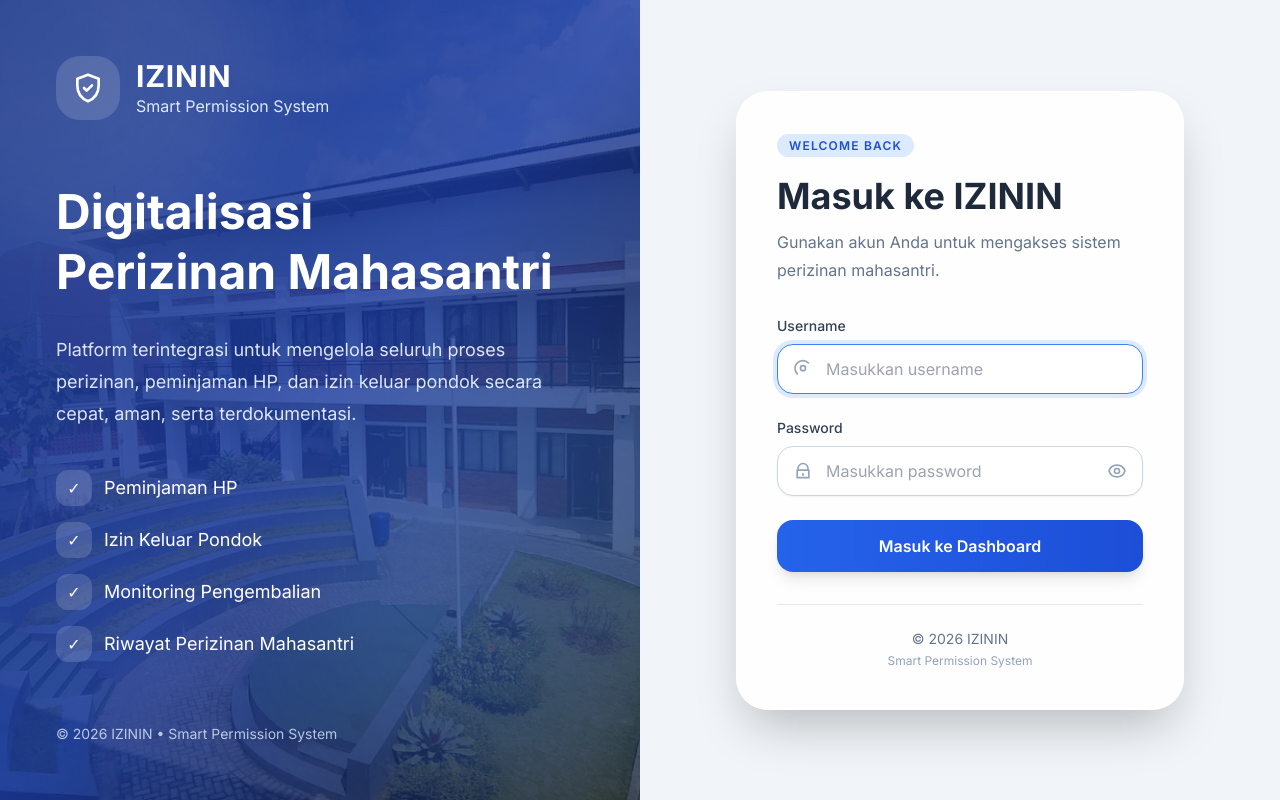
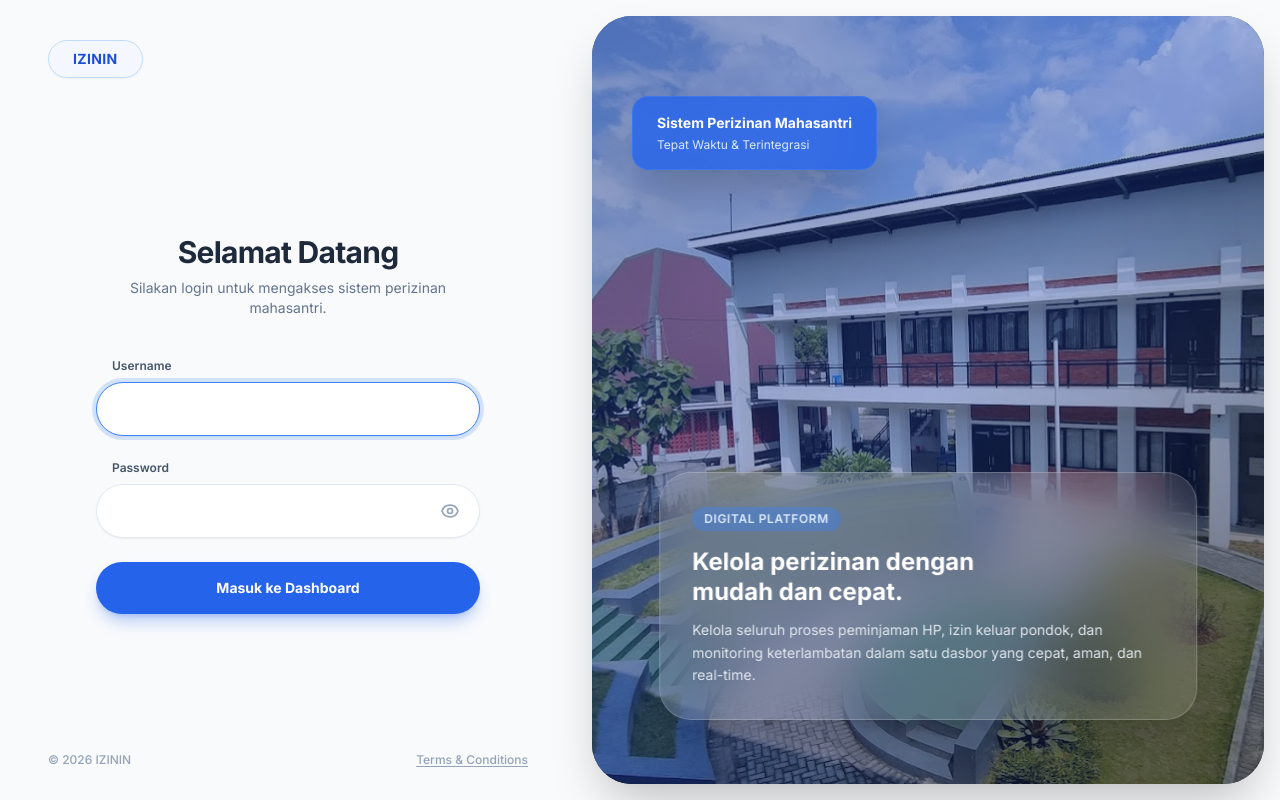
Before and after one commit to AbilFadliAhmad/Peminjaman-Hp-Petik, a Flask app: page /login in a window 1280 px wide. Run offline with Flask 3, Linux system fonts and the light colour scheme; parts of the project's set-up code (start-up, migrations or seed data) failed here and were passed over; some libraries are stand-ins or nearby versions.

Commit message:
login perbaikan ui

```diff
--- a/templates/auth/login.html
+++ b/templates/auth/login.html
@@ -1,293 +1,27 @@
-{% extends 'layouts/base.html' %}
-
-{% block title %}
-Login • IZININ
-{% endblock %}
-
-{% block auth %}
-
-<div class="min-h-screen bg-slate-100">
-
-    <div class="grid min-h-screen lg:grid-cols-2">
-
+{% extends 'layouts/base.html' %} {% block title %} Login • IZININ {% endblock %} {% block auth %}
+<div class="flex h-screen w-full overflow-hidden bg-slate-50">
   <!-- ===================================================== -->
-        <!-- LEFT SIDE -->
+  <!-- LEFT PANEL -->
   <!-- ===================================================== -->
-
-<div class="relative hidden overflow-hidden lg:flex">
-
-    <!-- Background -->
-
-    <img
-        src="static/images/bg.jpg"
-        class="absolute inset-0 h-full w-full object-cover"
-        alt="Background">
-
-    <!-- Overlay -->
-
-    <div class="absolute inset-0 bg-black/30"></div>
-
-    <div class="absolute inset-0 bg-gradient-to-br from-blue-900 via-blue-800/75 to-slate-900/65"></div>
-
-    <!-- Decorative Circle -->
-
-    <div class="absolute -left-32 -top-32 h-96 w-96 rounded-full bg-white/10 blur-3xl"></div>
-
-    <div class="absolute -right-32 bottom-0 h-[450px] w-[450px] rounded-full bg-blue-400/20 blur-3xl"></div>
-
-    <!-- Content -->
-
-    <div class="relative z-10 flex h-full flex-col justify-between p-14 text-white">
-
-        <!-- Logo -->
-
-        <div class="flex items-center gap-4">
-
-            <div class="flex h-16 w-16 items-center justify-center rounded-3xl bg-white/15 backdrop-blur-lg">
-
-                <svg
-                    xmlns="http://www.w3.org/2000/svg"
-                    class="h-8 w-8"
-                    fill="none"
-                    viewBox="0 0 24 24"
-                    stroke="currentColor">
-
-                    <path
-                        stroke-linecap="round"
-                        stroke-linejoin="round"
-                        stroke-width="2"
-                        d="M9 12l2 2 4-4M12 22C7 20 4 16 4 10V5l8-3 8 3v5c0 6-3 10-8 12z"/>
-
-                </svg>
-
+  <div id="loginPanel" class="relative flex w-full flex-col justify-center px-8 opacity-0 translate-y-6 lg:w-[45%] lg:px-24">
+    <!-- Top Left Logo Pill -->
+    <div class="absolute left-8 top-8 lg:left-12 lg:top-10">
+      <div class="flex items-center justify-center rounded-full border border-blue-200 bg-blue-50/50 px-6 py-2 text-blue-700 shadow-sm">
+        <span class="text-sm font-bold tracking-wide">IZININ</span>
+      </div>
     </div>
 
-            <div>
-
-                <h1 class="text-3xl font-bold tracking-wide">
-
-                    IZININ
-
-                </h1>
-
-                <p class="text-blue-100">
-
-                    Smart Permission System
-
-                </p>
-
+    <!-- Heading -->
+    <div class="mb-10 w-full text-center mt-12">
+      <h2 class="text-3xl font-bold tracking-tight text-slate-800">Selamat Datang</h2>
+      <p class="mt-2 text-sm text-slate-500">Silakan login untuk mengakses sistem perizinan mahasantri.</p>
     </div>
 
-        </div>
-
-        <!-- Hero -->
-
-        <div class="max-w-xl">
-
-            <h2 class="text-5xl font-bold leading-tight">
-
-                Digitalisasi
-                <br>
-
-                Perizinan Mahasantri
-
-            </h2>
-
-            <p class="mt-8 text-lg leading-8 text-blue-50/90">
-
-                Platform terintegrasi untuk mengelola seluruh proses
-                perizinan, peminjaman HP, dan izin keluar pondok
-                secara cepat, aman, serta terdokumentasi.
-
-            </p>
-
-            <!-- Feature -->
-
-            <div class="mt-10 grid gap-4">
-
-                <div class="flex items-center gap-3">
-
-                    <div class="flex h-9 w-9 items-center justify-center rounded-xl bg-white/15">
-
-                        ✓
-
-                    </div>
-
-                    <span class="text-lg">
-
-                        Peminjaman HP
-
-                    </span>
-
-                </div>
-
-                <div class="flex items-center gap-3">
-
-                    <div class="flex h-9 w-9 items-center justify-center rounded-xl bg-white/15">
-
-                        ✓
-
-                    </div>
-
-                    <span class="text-lg">
-
-                        Izin Keluar Pondok
-
-                    </span>
-
-                </div>
-
-                <div class="flex items-center gap-3">
-
-                    <div class="flex h-9 w-9 items-center justify-center rounded-xl bg-white/15">
-
-                        ✓
-
-                    </div>
-
-                    <span class="text-lg">
-
-                        Monitoring Pengembalian
-
-                    </span>
-
-                </div>
-
-                <div class="flex items-center gap-3">
-
-                    <div class="flex h-9 w-9 items-center justify-center rounded-xl bg-white/15">
-
-                        ✓
-
-                    </div>
-
-                    <span class="text-lg">
-
-                        Riwayat Perizinan Mahasantri
-
-                    </span>
-
-                </div>
-
-            </div>
-
-        </div>
-
-        <!-- Footer -->
-
-        <div class="text-sm text-blue-100/80">
-
-            © 2026 IZININ • Smart Permission System
-
-        </div>
-
-    </div>
-
-</div>
-        <!-- ===================================================== -->
-        <!-- RIGHT SIDE -->
-        <!-- ===================================================== -->
-
-        <div class="flex items-center justify-center px-6 py-12">
-
-            <div class="w-full max-w-md">
-
-                <!-- Mobile Logo -->
-
-                <div class="mb-10 text-center lg:hidden">
-
-                    <div class="mx-auto flex h-20 w-20 items-center justify-center rounded-3xl bg-blue-600 text-white shadow-lg">
-
-                        <svg
-                            xmlns="http://www.w3.org/2000/svg"
-                            class="h-10 w-10"
-                            fill="none"
-                            viewBox="0 0 24 24"
-                            stroke="currentColor">
-
-                            <path
-                                stroke-linecap="round"
-                                stroke-linejoin="round"
-                                stroke-width="2"
-                                d="M9 12l2 2 4-4M12 22C7 20 4 16 4 10V5l8-3 8 3v5c0 6-3 10-8 12z"/>
-
-                        </svg>
-
-                    </div>
-
-                    <h1 class="mt-5 text-3xl font-bold text-slate-800">
-
-                        IZININ
-
-                    </h1>
-
-                    <p class="mt-2 text-slate-500">
-
-                        Smart Permission System
-
-                    </p>
-
-                </div>
-                <div class="rounded-[32px] border border-white/60 bg-white/90 p-10 shadow-2xl backdrop-blur-xl">
-
-    <div class="mb-8">
-
-        <span class="rounded-full bg-blue-100 px-3 py-1 text-xs font-semibold uppercase tracking-widest text-blue-700">
-
-            Welcome Back
-
-        </span>
-
-        <h2 class="mt-5 text-4xl font-bold text-slate-800">
-
-            Masuk ke IZININ
-
-        </h2>
-
-        <p class="mt-3 leading-7 text-slate-500">
-
-            Gunakan akun Anda untuk mengakses sistem
-            perizinan mahasantri.
-
-        </p>
-
-    </div>
-
-    {% include 'partials/flash.html' %}
-
-    <form
-        id="loginForm"
-        method="POST"
-        action="{{ url_for('login') }}"
-        class="space-y-6">
-
+    <!-- FORM -->
+    <form id="loginForm" method="POST" action="{{ url_for('login') }}" class="mx-auto w-full max-w-sm space-y-6">
       <!-- Username -->
-
       <div>
-
-            <label class="mb-2 block text-sm font-medium text-slate-700">
-
-                Username
-
-            </label>
-
-            <div class="relative">
-
-                <svg
-                    xmlns="http://www.w3.org/2000/svg"
-                    class="absolute left-4 top-1/2 h-5 w-5 -translate-y-1/2 text-slate-400"
-                    fill="none"
-                    viewBox="0 0 24 24"
-                    stroke="currentColor">
-
-                    <path
-                        stroke-linecap="round"
-                        stroke-linejoin="round"
-                        stroke-width="2"
-                        d="M5.121 17.804A9 9 0 1118.36 4.64M15 11a3 3 0 11-6 0 3 3 0 016 0z"/>
-
-                </svg>
-
+        <label class="mb-2 ml-4 block text-xs font-semibold text-slate-600">Username</label>
         <input
           type="text"
           name="username"
@@ -295,141 +29,176 @@ Login • IZININ
           autofocus
           autocomplete="username"
           value="{{ request.form.get('username','') }}"
-                    placeholder="Masukkan username"
-                    class="w-full rounded-2xl border border-slate-300 bg-white py-3 pl-12 pr-4 shadow-sm outline-none transition focus:border-blue-500 focus:ring-4 focus:ring-blue-100">
-
-            </div>
-
+          class="w-full rounded-full border border-slate-200 bg-white px-6 py-4 text-sm text-slate-700 shadow-sm outline-none transition-all focus:border-blue-500 focus:ring-4 focus:ring-blue-500/20"
+        />
       </div>
 
       <!-- Password -->
-
       <div>
-
-            <label class="mb-2 block text-sm font-medium text-slate-700">
-
-                Password
-
-            </label>
-
+        <label class="mb-2 ml-4 block text-xs font-semibold text-slate-600">Password</label>
         <div class="relative">
-
-                <svg
-                    xmlns="http://www.w3.org/2000/svg"
-                    class="absolute left-4 top-1/2 h-5 w-5 -translate-y-1/2 text-slate-400"
-                    fill="none"
-                    viewBox="0 0 24 24"
-                    stroke="currentColor">
-
-                    <path
-                        stroke-linecap="round"
-                        stroke-linejoin="round"
-                        stroke-width="2"
-                        d="M12 15v2m6-6V9a6 6 0 10-12 0v2m-1 0h14v9H5z"/>
-
-                </svg>
-
           <input
             id="password"
             type="password"
             name="password"
             required
             autocomplete="current-password"
-                    placeholder="Masukkan password"
-                    class="w-full rounded-2xl border border-slate-300 bg-white py-3 pl-12 pr-12 shadow-sm outline-none transition focus:border-blue-500 focus:ring-4 focus:ring-blue-100">
-
-                <button
-                    id="togglePassword"
-                    type="button"
-                    class="absolute right-4 top-1/2 -translate-y-1/2 text-slate-400 transition hover:text-slate-700">
-
-                    <svg id="eyeIcon"
-                         xmlns="http://www.w3.org/2000/svg"
-                         class="h-5 w-5"
-                         fill="none"
-                         viewBox="0 0 24 24"
-                         stroke="currentColor">
-
-                        <path stroke-linecap="round"
-                              stroke-linejoin="round"
-                              stroke-width="2"
-                              d="M15 12a3 3 0 11-6 0 3 3 0 016 0z"/>
-
-                        <path stroke-linecap="round"
-                              stroke-linejoin="round"
-                              stroke-width="2"
-                              d="M2.458 12C3.732 7.943 7.523 5 12 5
-                                 c4.478 0 8.268 2.943 9.542 7
-                                 -1.274 4.057-5.064 7-9.542 7
-                                 -4.477 0-8.268-2.943-9.542-7z"/>
-
+            class="w-full rounded-full border border-slate-200 bg-white py-4 pl-6 pr-12 text-sm text-slate-700 shadow-sm outline-none transition-all focus:border-blue-500 focus:ring-4 focus:ring-blue-500/20"
+          />
+          <button id="togglePassword" type="button" class="absolute right-5 top-1/2 -translate-y-1/2 text-slate-400 transition hover:text-blue-600">
+            <svg xmlns="http://www.w3.org/2000/svg" class="h-5 w-5" fill="none" viewBox="0 0 24 24" stroke="currentColor">
+              <path stroke-linecap="round" stroke-linejoin="round" stroke-width="2" d="M15 12a3 3 0 11-6 0 3 3 0 016 0z" />
+              <path stroke-linecap="round" stroke-linejoin="round" stroke-width="2" d="M2.458 12C3.732 7.943 7.523 5 12 5c4.478 0 8.268 2.943 9.542 7-1.274 4.057-5.064 7-9.542 7-4.477 0-8.268-2.943-9.542-7z" />
             </svg>
-
           </button>
-
+        </div>
       </div>
 
-        </div>
-
+      <!-- Button -->
       <button
         id="loginButton"
         type="submit"
-            class="flex w-full items-center justify-center gap-3 rounded-2xl bg-gradient-to-r from-blue-600 to-blue-700 py-3.5 font-semibold text-white shadow-lg transition hover:scale-[1.01] hover:shadow-xl">
-
-            <span id="loginText">
-
-                Masuk ke Dashboard
-
-            </span>
-
+        class="mt-4 flex w-full items-center justify-center rounded-full bg-blue-600 py-4 text-sm font-bold text-white shadow-lg shadow-blue-600/30 transition-all duration-300 hover:-translate-y-0.5 hover:bg-blue-700 hover:shadow-xl"
+      >
+        <span id="loginText">Masuk ke Dashboard</span>
       </button>
-
     </form>
 
-    <div class="mt-8 border-t pt-6 text-center">
-
-        <p class="text-sm text-slate-500">
-
-            © 2026 IZININ
-
-        </p>
-
-        <p class="mt-1 text-xs text-slate-400">
-
-            Smart Permission System
-
-        </p>
-
-    </div>
-
+    <!-- Footer -->
+    <div class="absolute bottom-8 left-8 right-8 flex justify-between text-xs font-medium text-slate-400 lg:left-12 lg:right-12">
+      <p>© 2026 IZININ</p>
+      <button id="openTerms" type="button" class="transition hover:text-blue-600 underline underline-offset-2">Terms & Conditions</button>
     </div>
   </div>
 
+  <!-- ===================================================== -->
+  <!-- RIGHT PANEL -->
+  <!-- ===================================================== -->
+  <div id="heroPanel" class="hidden h-full p-4 lg:block lg:w-[55%] opacity-0 translate-x-8">
+    <div class="relative h-full w-full overflow-hidden rounded-[2.5rem] bg-slate-900 shadow-2xl">
+      <!-- Background Image -->
+      <img src="static/images/bg.jpg" alt="Background" class="absolute inset-0 h-full w-full object-cover" />
+
+      <!-- Gradient Overlay (Difilter biru dan digelapkan sedikit saja) -->
+      <div class="absolute inset-0 bg-gradient-to-br from-blue-900/50 via-blue-800/40 to-slate-900/60"></div>
+
+      <!-- Glassmorphism Floating Decoration -->
+      <div class="absolute left-10 top-20 rounded-2xl border border-blue-400/20 bg-blue-600/80 px-6 py-4 shadow-2xl backdrop-blur-md">
+        <p class="text-sm font-bold text-white">Sistem Perizinan Mahasantri</p>
+        <p class="mt-1 text-xs text-blue-100">Tepat Waktu & Terintegrasi</p>
       </div>
 
+      <!-- Main Floating Card -->
+      <div class="absolute bottom-16 left-1/2 w-4/5 -translate-x-1/2 rounded-[2rem] border border-white/20 bg-white/10 p-8 backdrop-blur-xl shadow-2xl">
+        <span class="mb-4 inline-block rounded-full bg-blue-500/40 px-3 py-1 text-xs font-semibold tracking-wider text-blue-100"> DIGITAL PLATFORM </span>
+        <h3 class="text-2xl font-bold text-white leading-tight">Kelola perizinan dengan<br />mudah dan cepat.</h3>
+        <p class="mt-3 text-sm text-slate-200 leading-relaxed">Kelola seluruh proses peminjaman HP, izin keluar pondok, dan monitoring keterlambatan dalam satu dasbor yang cepat, aman, dan real-time.</p>
+      </div>
+    </div>
+  </div>
 </div>
 
+<!-- MODAL TERMS & CONDITIONS -->
+<div id="termsModal" class="fixed inset-0 z-50 flex hidden items-center justify-center bg-slate-900/60 p-4 backdrop-blur-sm transition-opacity duration-300">
+  <div class="relative w-full max-w-lg rounded-3xl bg-white p-6 shadow-2xl transition-all duration-300 sm:p-8">
+    <!-- Header Modal -->
+    <div class="mb-4 flex items-center justify-between border-b border-slate-100 pb-3">
+      <h3 class="text-lg font-bold text-slate-800">Syarat & Ketentuan (IZININ)</h3>
+      <button id="closeTerms" type="button" class="flex h-8 w-8 items-center justify-center rounded-full bg-slate-100 text-slate-400 transition hover:bg-slate-200 hover:text-slate-600">✕</button>
     </div>
 
+    <!-- Isi Aturan -->
+    <div class="max-h-[55vh] space-y-4 overflow-y-auto pr-2 text-xs leading-relaxed text-slate-600">
+      <p><strong>1. Tanggung Jawab Akun:</strong> Kredensial login bersifat pribadi. Segala aktivitas perizinan yang dilakukan melalui akun ini menjadi tanggung jawab penuh pemilik akun.</p>
+      <p><strong>2. Ketepatan Waktu:</strong> Mahasantri wajib kembali tepat waktu sesuai batas jam perizinan. Keterlambatan akan terdeteksi dan tercatat otomatis oleh sistem.</p>
+      <p><strong>3. Penggunaan HP/Fasilitas:</strong> Peminjaman HP dan fasilitas pondok harus sesuai prosedur operasional serta diserahkan kembali tepat waktu.</p>
+      <p><strong>4. Pencatatan Log:</strong> Sistem mencatat riwayat perizinan dan *check-in/out* untuk kepentingan evaluasi pengasuhan dan keamanan pondok.</p>
+    </div>
+
+    <!-- Tombol Tutup -->
+    <div class="mt-6">
+      <button id="acceptTerms" type="button" class="w-full rounded-full bg-blue-600 py-3 text-xs font-bold text-white transition hover:bg-blue-700">Saya Mengerti</button>
+    </div>
+  </div>
+</div>
+<style>
+  @keyframes fadeUp {
+    from {
+      opacity: 0;
+      transform: translateY(30px);
+    }
+    to {
+      opacity: 1;
+      transform: none;
+    }
+  }
+
+  @keyframes fadeRight {
+    from {
+      opacity: 0;
+      transform: translateX(40px);
+    }
+    to {
+      opacity: 1;
+      transform: none;
+    }
+  }
+
+  .fade-up {
+    animation: fadeUp 0.8s ease forwards;
+  }
+
+  .fade-right {
+    animation: fadeRight 0.9s ease forwards;
+    animation-delay: 0.2s;
+  }
+</style>
+
 <script>
+  window.addEventListener("load", () => {
+    // Animasi masuk
+    document.getElementById("loginPanel")?.classList.add("fade-up");
+    document.getElementById("heroPanel")?.classList.add("fade-right");
 
-const password = document.getElementById("password");
-const toggle2 = document.getElementById("togglePassword");
+    // Fungsionalitas Show/Hide Password
+    const togglePassword = document.getElementById("togglePassword");
+    const passwordInput = document.getElementById("password");
 
-toggle2.addEventListener("click", () => {
+    if (togglePassword && passwordInput) {
+      togglePassword.addEventListener("click", function () {
+        // Cek tipe input saat ini
+        const isPassword = passwordInput.getAttribute("type") === "password";
 
-    password.type =
-        password.type === "password"
-            ? "text"
-            : "password";
+        // Ubah tipe input
+        passwordInput.setAttribute("type", isPassword ? "text" : "password");
 
-    toggle2.textContent =
-        password.type === "password"
-            ? "👁"
-            : "🙈";
-
+        // Ubah styling ikon agar user tahu statusnya sedang terlihat
+        if (isPassword) {
+          togglePassword.classList.add("text-blue-600");
+          togglePassword.classList.remove("text-slate-400");
+        } else {
+          togglePassword.classList.add("text-slate-400");
+          togglePassword.classList.remove("text-blue-600");
+        }
+      });
+    }
   });
 
+  // Modal Terms & Conditions
+  const termsModal = document.getElementById("termsModal");
+  const openTerms = document.getElementById("openTerms");
+  const closeTerms = document.getElementById("closeTerms");
+  const acceptTerms = document.getElementById("acceptTerms");
+
+  const toggleModal = (show) => termsModal?.classList.toggle("hidden", !show);
+
+  openTerms?.addEventListener("click", () => toggleModal(true));
+  closeTerms?.addEventListener("click", () => toggleModal(false));
+  acceptTerms?.addEventListener("click", () => toggleModal(false));
+
+  // Tutup modal jika klik di luar area kotak putih
+  termsModal?.addEventListener("click", (e) => {
+    if (e.target === termsModal) toggleModal(false);
+  });
 </script>
-
 {% endblock %}
```
Lines whose indentation alone changed are shown as unchanged.
